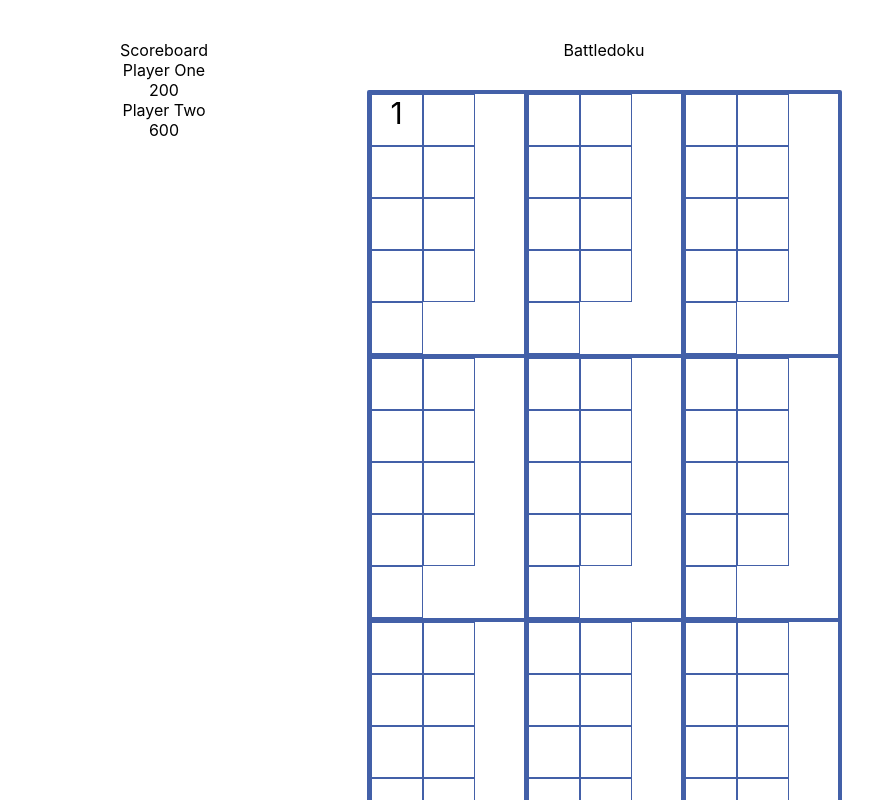
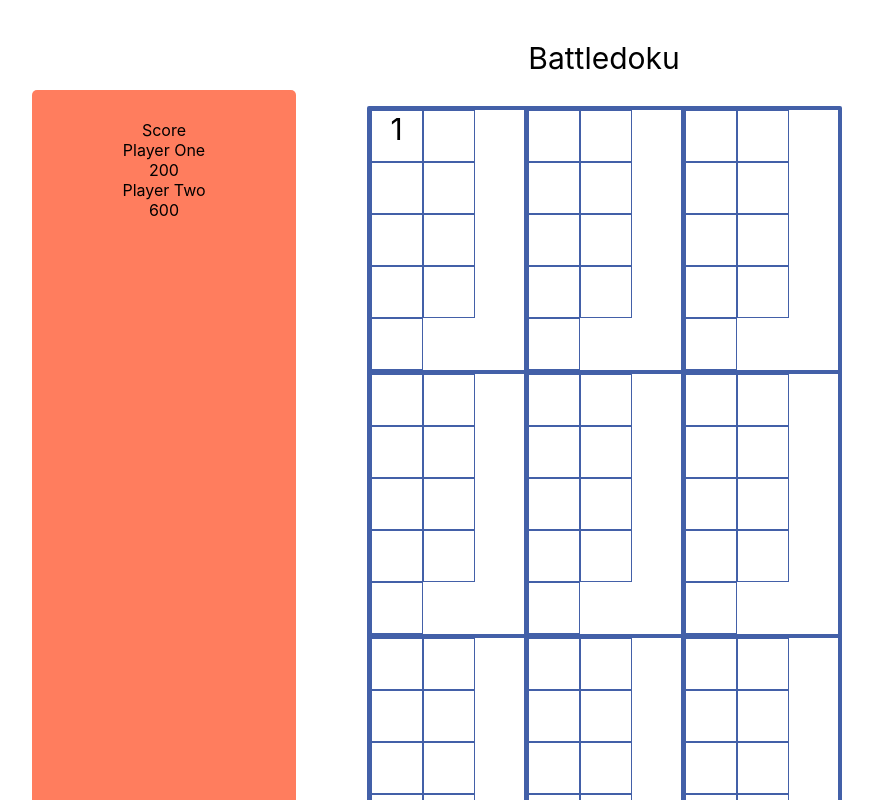
Before and after one commit to kirawoods/battledoku, a React (Create React App) app: page / in a window 1280 px wide. Shown: the top 800 px of the page, without its empty margins (168-1041 px from the left). Built offline with nearby package versions, Linux system fonts and the light colour scheme.

Commit message:
updates styling for scoreboard

```diff
--- a/src/components/Board.css
+++ b/src/components/Board.css
@@ -1,6 +1,10 @@
 .Board {
   width: 70%;
   text-align: center;
+}
+
+.board-header {
+  font-size: 30px;
 }
 
 .game-board {
--- a/src/components/Scoreboard.css
+++ b/src/components/Scoreboard.css
@@ -1,4 +1,8 @@
 .Scoreboard {
   width: 30%;
   text-align: center;
+  margin-top: 50px;
+  background-color: #ff7d5e;
+  padding: 30px 0;
+  border-radius: 5px;
 }
--- a/src/components/Scoreboard.js
+++ b/src/components/Scoreboard.js
@@ -4,7 +4,7 @@ import "./Scoreboard.css";
 export function Scoreboard() {
   return (
     <div className="Scoreboard">
-      <div className="scoreboard-header">Scoreboard</div>
+      <div className="scoreboard-header">Score</div>
       <div className="home-player">Player One</div>
       <div className="home-player-score">200</div>
       <div className="away-player">Player Two</div>
```
